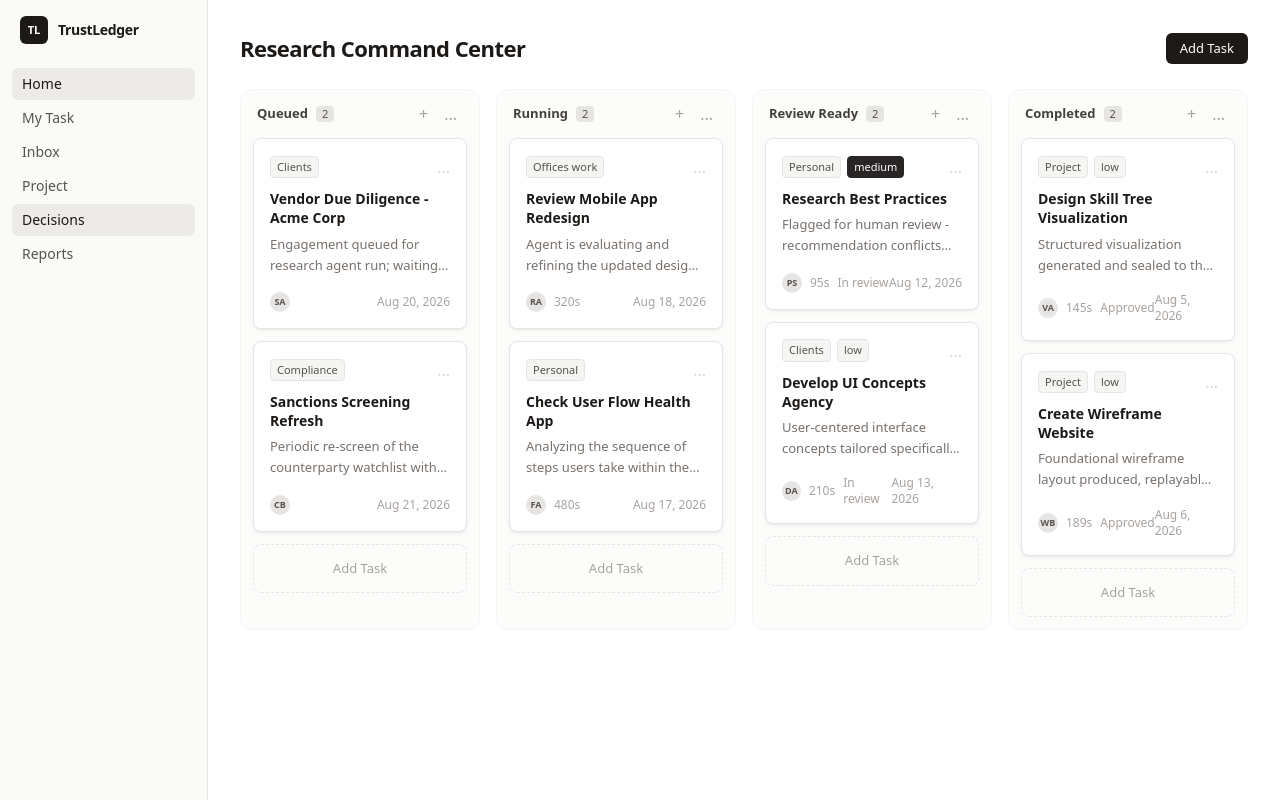
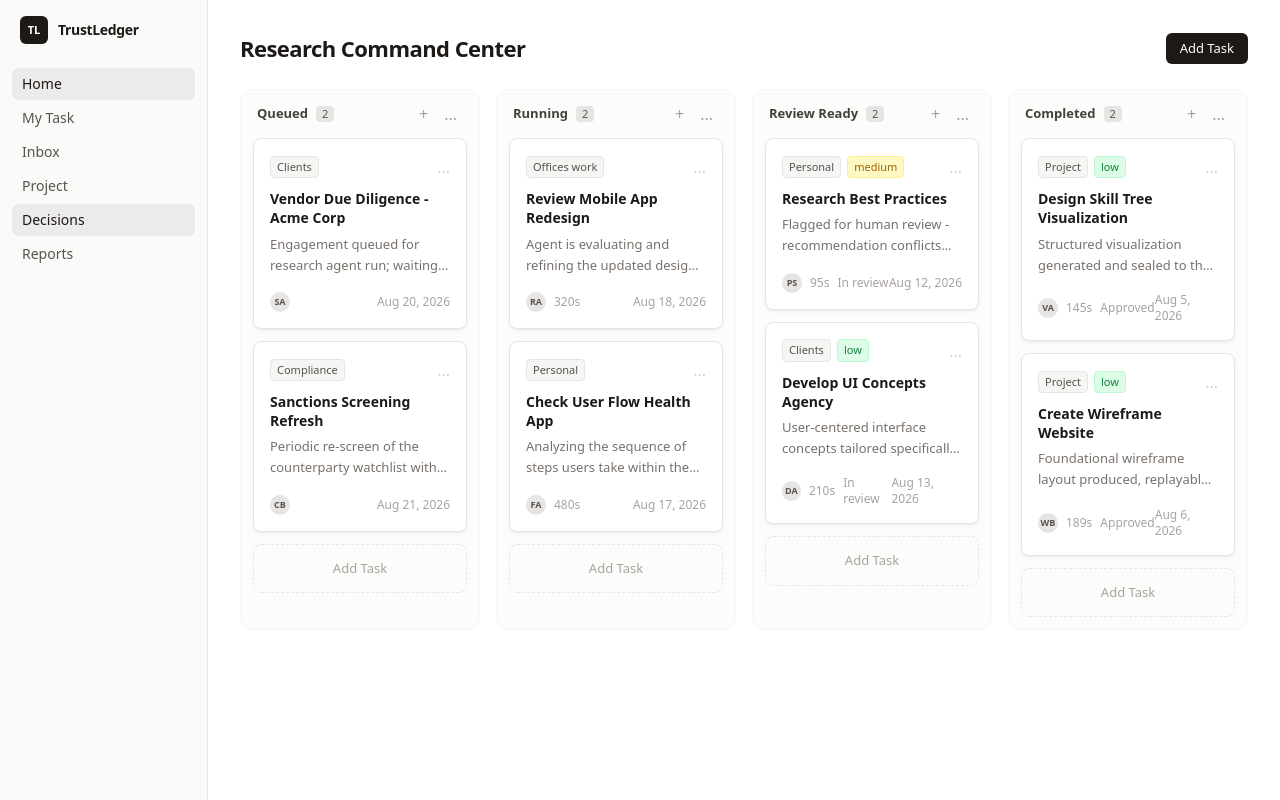
Before and after one commit to ApexYash11/TrustLedger, a Next.js app in the folder frontend/: page / in a window 1280 px wide. Built offline with nearby package versions, Linux system fonts and the light colour scheme; no server answers.

Commit message:
Replace em-dashes with plain dashes; color risk badges red/yellow/green

```diff
--- a/frontend/src/app/decisions/[taskId]/page.tsx
+++ b/frontend/src/app/decisions/[taskId]/page.tsx
@@ -8,6 +8,16 @@ import ReplayViewer from "@/components/ReplayViewer";
 import Sidebar from "@/components/Sidebar";
 import { api, FullDecisionRecord } from "@/lib/api";
 import { formatTimestamp, humanize } from "@/lib/format";
+
+// Plain dash instead of em-dash (flagged by writing-quality checkers).
+const clean = (s: string) => s.replace(/—/g, "-").replace(/–/g, "-");
+
+const RISK_TAGS: Record<string, string> = {
+  low: "bg-green-100 text-green-700 border-green-200",
+  medium: "bg-yellow-100 text-yellow-700 border-yellow-200",
+  high: "bg-red-100 text-red-700 border-red-200",
+};
+
 
 const TABS = ["Summary", "Decision Trail", "Replay", "Integrity"] as const;
 type Tab = (typeof TABS)[number];
@@ -198,10 +208,6 @@ export default function DecisionDetailPage() {
       <Sidebar />
       <main className="flex-1 bg-white p-8">
         <div className="mx-auto max-w-5xl">
-          <a href="/" className="text-sm font-medium text-stone-600 hover:text-stone-900">
-            &larr; Back to Command Center
-          </a>
-
           <div className="mt-5 border-b border-stone-200 pb-5">
             <p className="text-xs font-semibold uppercase tracking-wider text-stone-500">
               Decision Overview
@@ -209,10 +215,20 @@ export default function DecisionDetailPage() {
             <h1 className="mt-1 text-2xl font-bold tracking-tight text-stone-900">
               {task.case_id ?? taskId}
             </h1>
-            <p className="mt-1 text-sm text-stone-600">{task.case_type ?? "Decision record"}</p>
+            <p className="mt-1 text-sm text-stone-600">
+              {task.case_type ? clean(task.case_type) : "Decision record"}
+            </p>
             <div className="mt-3 flex gap-2">
               {task.status && <Chip>Status: {humanize(task.status)}</Chip>}
-              {task.risk_level && <Chip>Risk: {humanize(task.risk_level)}</Chip>}
+              {task.risk_level && (
+                <span
+                  className={`rounded border px-1.5 py-0.5 text-[11px] font-medium ${
+                    RISK_TAGS[task.risk_level] ?? "border-stone-200 bg-stone-100 text-stone-600"
+                  }`}
+                >
+                  {task.risk_level}
+                </span>
+              )}
             </div>
           </div>
 
--- a/frontend/src/app/layout.tsx
+++ b/frontend/src/app/layout.tsx
@@ -2,9 +2,9 @@ import type { Metadata } from "next";
 import "./globals.css";
 
 export const metadata: Metadata = {
-  title: "TrustLedger — Research Command Center",
+  title: "TrustLedger - Research Command Center",
   description:
-    "Tamper-evident audit layer for Deloitte client research agents — every recommendation recorded, replayable, and verifiable",
+    "Tamper-evident audit layer for Deloitte client research agents - every recommendation recorded, replayable, and verifiable",
 };
 
 export default function RootLayout({ children }: { children: React.ReactNode }) {
--- a/frontend/src/components/DecisionTimeline.tsx
+++ b/frontend/src/components/DecisionTimeline.tsx
@@ -52,7 +52,7 @@ export default function DecisionTimeline({ events }: { events: EventOut[] }) {
               {policy && (
                 <div className="mt-3 rounded-md bg-stone-50 p-3 text-sm">
                   <p className="font-medium text-stone-800">
-                    Policy: {[policy.section, policy.title].filter(Boolean).join(" — ") || "Referenced policy"}
+                    Policy: {[policy.section, policy.title].filter(Boolean).join(" - ") || "Referenced policy"}
                   </p>
                   {policy.application && <p className="mt-1 text-stone-600">Applied: {policy.application}</p>}
                 </div>
--- a/frontend/src/components/IntegrityPanel.tsx
+++ b/frontend/src/components/IntegrityPanel.tsx
@@ -41,7 +41,7 @@ export default function IntegrityPanel({ taskId }: { taskId: string }) {
   }
 
   const passed = result.verified;
-  const statusLabel = passed ? "PASS — Integrity Verified" : "FAIL — Integrity Check Failed";
+  const statusLabel = passed ? "PASS - Integrity Verified" : "FAIL - Integrity Check Failed";
   const description = passed
     ? "This decision passed integrity verification. Its stored record and hash-chain link match."
     : result.chain_status === "unsealed"
--- a/frontend/src/components/ReplayViewer.tsx
+++ b/frontend/src/components/ReplayViewer.tsx
@@ -93,7 +93,7 @@ export default function ReplayViewer({ taskId }: { taskId: string }) {
         {step.policies.map((policy, index) => (
           <div key={`${policy.section}-${index}`} className="mt-4 rounded-md bg-stone-50 p-3 text-sm">
             <p className="font-medium text-stone-800">
-              Policy: {[policy.section, policy.title].filter(Boolean).join(" — ") || "Referenced policy"}
+              Policy: {[policy.section, policy.title].filter(Boolean).join(" - ") || "Referenced policy"}
             </p>
             {policy.text_excerpt && <p className="mt-1 text-stone-600">{policy.text_excerpt}</p>}
             {policy.application && <p className="mt-2 text-stone-600">Applied: {policy.application}</p>}
--- a/frontend/src/components/TaskCard.tsx
+++ b/frontend/src/components/TaskCard.tsx
@@ -2,10 +2,13 @@
 
 import { TaskSummary } from "@/lib/api";
 
+// Plain dash instead of em-dash (flagged by writing-quality checkers).
+const clean = (s: string) => s.replace(/—/g, "-").replace(/–/g, "-");
+
 const RISK_TAGS: Record<string, string> = {
-  low: "bg-stone-100 text-stone-600 border-stone-200",
-  medium: "bg-stone-800 text-white border-stone-800",
-  high: "bg-stone-900 text-white border-stone-900",
+  low: "bg-green-100 text-green-700 border-green-200",
+  medium: "bg-yellow-100 text-yellow-700 border-yellow-200",
+  high: "bg-red-100 text-red-700 border-red-200",
 };
 
 function fmtDate(iso: string) {
@@ -26,7 +29,7 @@ function initials(name: string) {
 }
 
 export default function TaskCard({ card }: { card: TaskSummary }) {
-  const tag = card.case_type || "Case";
+  const tag = clean(card.case_type || "Case");
   const riskKey = card.risk_level ?? "";
   const tagCls = RISK_TAGS[riskKey];
   const reviewLabel =
```
